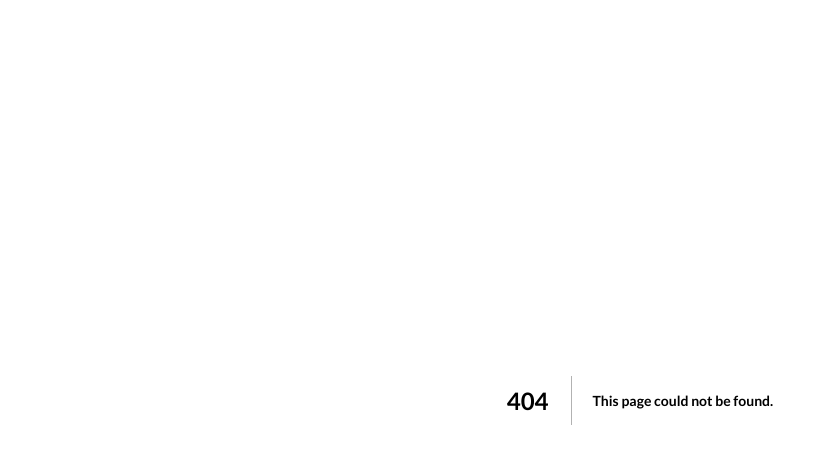
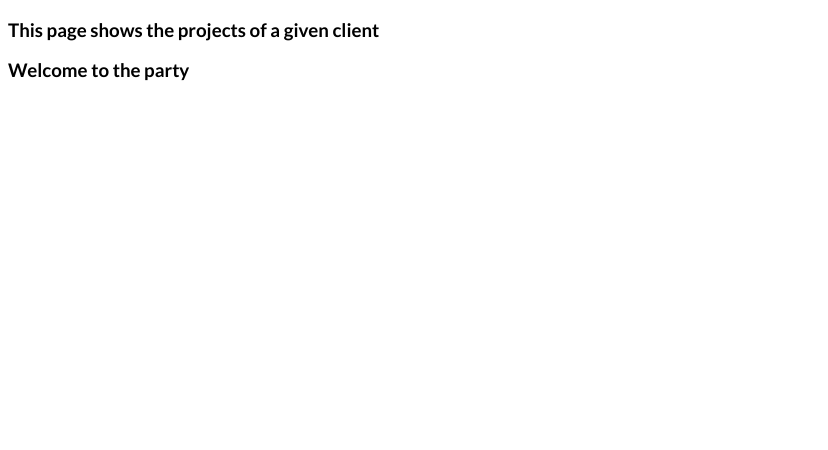
Before and after one commit to wozza0212/next-js-react-course, a Next.js app in the folder project1/: page /clients/1 in a window 1280 px wide. Before the commit this address had no page. Shown: the top 450 px of the page, without its empty margins (0-828 px from the left). Built offline with nearby package versions, Linux system fonts and the light colour scheme.

Commit message:
working before branch change

```diff
--- /dev/null
+++ b/project1/pages/clients/[id]/index.js
@@ -0,0 +1,18 @@
+import { useRouter } from 'next/router'
+
+const clientsProjectPage = () => {
+    const router = useRouter();
+    console.log(router.query);
+    return (
+        <div>
+            <h3>
+                This page shows the projects of a given client
+            </h3>
+            <h3>
+                Welcome to the party
+            </h3>
+        </div>
+    )
+}
+
+export default clientsProjectPage;
--- a/project1/pages/clients/index.js
+++ b/project1/pages/clients/index.js
@@ -1,3 +1,6 @@
+import { useRouter } from 'next/router';
+const router = useRouter();
+console.log(router.query);
 const clientsPage = () => {
     return (
         <section>
```
Also changed, not shown: project1/pages/clients/[id]/[clientprojectid].js (added, +31 -0 lines).
